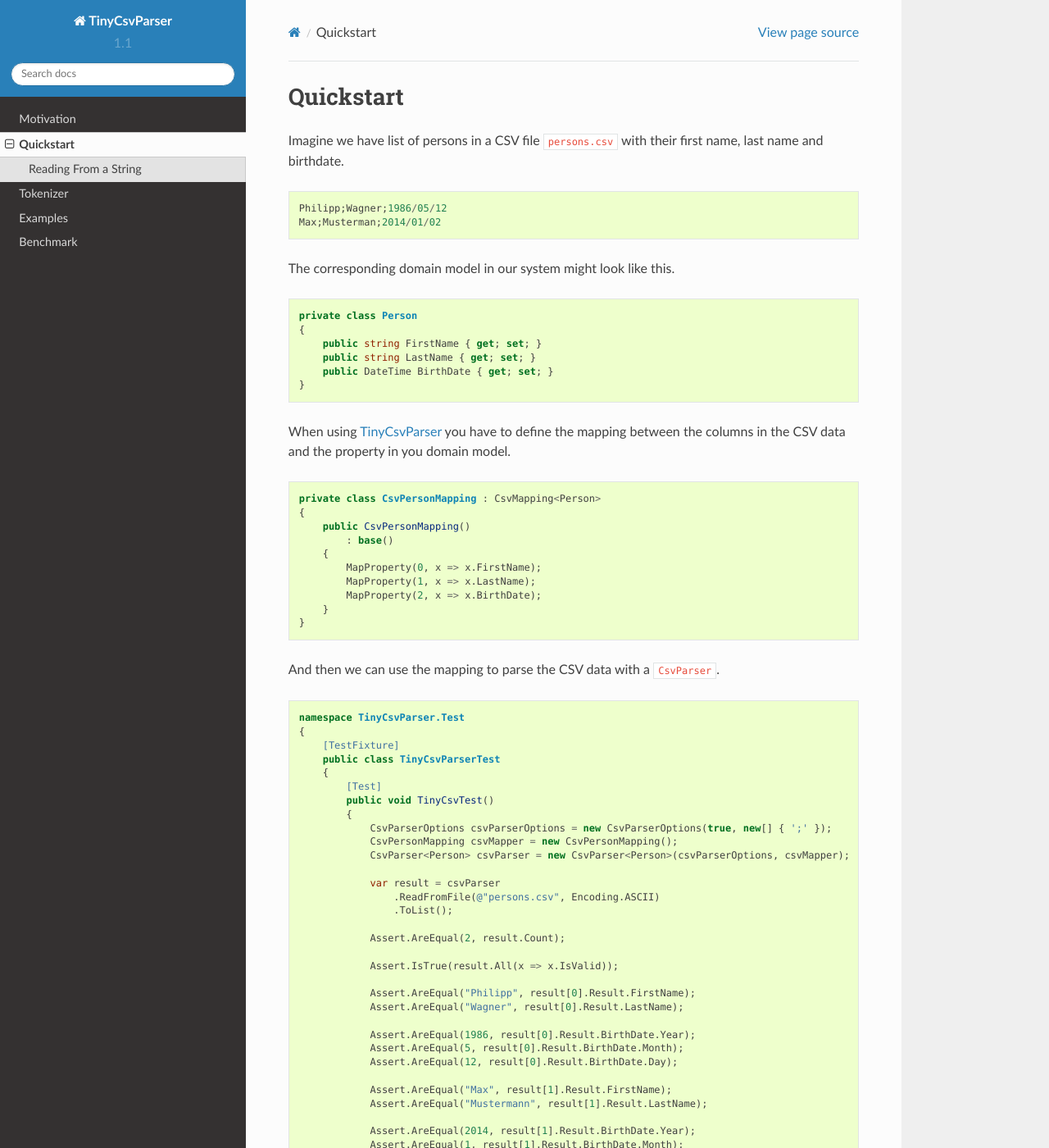
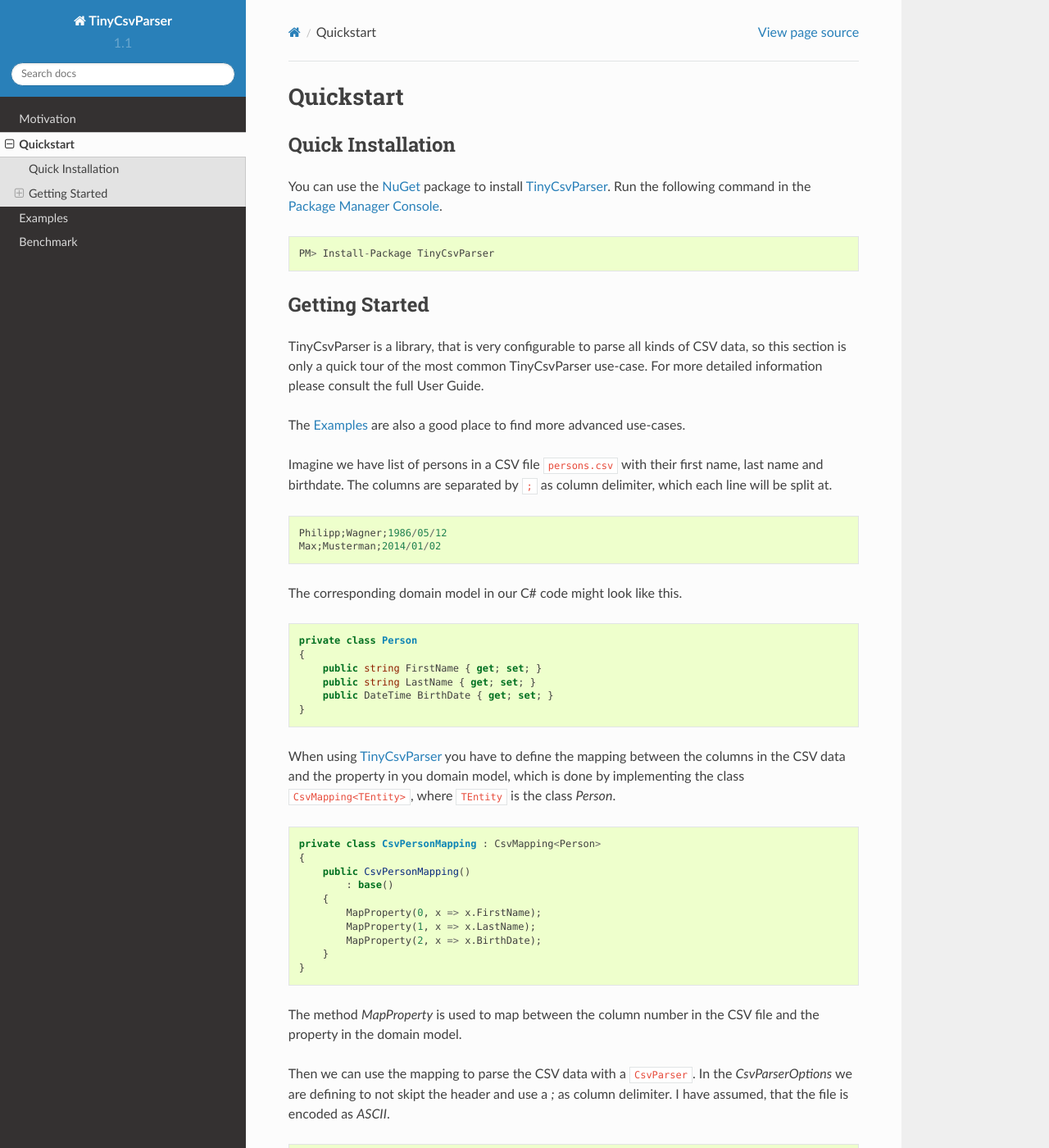
Before and after one commit to TinyCsvParser/TinyCsvParser, a Sphinx documentation site: the page built from TinyCsvParser/Documentation/source/sections/quickstart.rst, in a window 1280 px wide and 1400 px high. Shown: the whole window at 82% size. Built offline with Sphinx 7.4.7 and the Read the Docs theme 2.0.0, drawn with Linux system fonts in a browser that asks for light colours; pages that are not in the unit, such as notebooks, are missing from menus.

Commit message:
[Issue #6] Adding more Documentation
Concepts, Quickstart, Installation, Tokenizer

```diff
--- a/TinyCsvParser/Documentation/source/sections/quickstart.rst
+++ b/TinyCsvParser/Documentation/source/sections/quickstart.rst
@@ -3,16 +3,35 @@
 Quickstart
 ==========
 
+Quick Installation
+~~~~~~~~~~~~~~~~~~
 
-Imagine we have list of persons in a CSV file :code:`persons.csv` with their first name, last name and birthdate.
+You can use the `NuGet <https://www.nuget.org>`_ package to install `TinyCsvParser`_. Run the following
+command in the `Package Manager Console <http://docs.nuget.org/consume/package-manager-console>`_.
+
+::
+
+    PM> Install-Package TinyCsvParser
+
+
+Getting Started
+~~~~~~~~~~~~~~~
+TinyCsvParser is a library, that is very configurable to parse all kinds of CSV data, so this section is
+only a quick tour of the most common TinyCsvParser use-case. For more detailed information please consult
+the full User Guide.
+
+The :ref:`Examples <examples>` are also a good place to find more advanced use-cases.
+
+Imagine we have list of persons in a CSV file :code:`persons.csv` with their first name, last name
+and birthdate. The columns are separated by :code:`;` as column delimiter, which each line will be
+split at.
 
 ::
 
     Philipp;Wagner;1986/05/12
     Max;Musterman;2014/01/02
 
-
-The corresponding domain model in our system might look like this.
+The corresponding domain model in our C# code might look like this.
 
 .. code-block:: csharp
 
@@ -23,8 +42,9 @@
         public DateTime BirthDate { get; set; }
     }
 
-When using `TinyCsvParser`_ you have to define the mapping between the columns in the CSV data
-and the property in you domain model.
+When using `TinyCsvParser`_ you have to define the mapping between the columns in the CSV data and
+the property in you domain model, which is done by implementing the class :code:`CsvMapping<TEntity>`,
+where :code:`TEntity` is the class `Person`.
 
 .. code-block:: csharp
 
@@ -39,7 +59,12 @@
         }
     }
 
-And then we can use the mapping to parse the CSV data with a ``CsvParser``.
+The method `MapProperty` is used to map between the column number in the CSV file and the property in the
+domain model.
+
+Then we can use the mapping to parse the CSV data with a ``CsvParser``. In the `CsvParserOptions` we are
+defining to not skipt the header and use a `;` as column delimiter. I have assumed, that the file is encoded
+as `ASCII`.
 
 .. code-block:: csharp
 
@@ -51,7 +76,7 @@
             [Test]
             public void TinyCsvTest()
             {
-                CsvParserOptions csvParserOptions = new CsvParserOptions(true, new[] { ';' });
+                CsvParserOptions csvParserOptions = new CsvParserOptions(false, new[] { ';' });
                 CsvPersonMapping csvMapper = new CsvPersonMapping();
                 CsvParser<Person> csvParser = new CsvParser<Person>(csvParserOptions, csvMapper);
 
@@ -79,6 +104,8 @@
             }
         }
     }
+
+
 
 Reading From a String
 """""""""""""""""""""
--- a/TinyCsvParser/Documentation/source/sections/tokenizer.rst
+++ b/TinyCsvParser/Documentation/source/sections/userguide/tokenizer.rst
@@ -1,4 +1,4 @@
-.. _tokenizer:
+.. _userguide_tokenizer:
 
 Tokenizer
 =========
```
Also changed, not shown: TinyCsvParser/Documentation/source/index.rst (+7 -14 lines), TinyCsvParser/Documentation/source/sections/userguide.rst (added, +24 -0 lines), TinyCsvParser/Documentation/source/sections/userguide/concepts.rst (added, +112 -0 lines), TinyCsvParser/Documentation/source/sections/userguide/info.rst (added, +18 -0 lines), TinyCsvParser/Documentation/source/sections/userguide/install.rst (added, +28 -0 lines), 1 other file.
